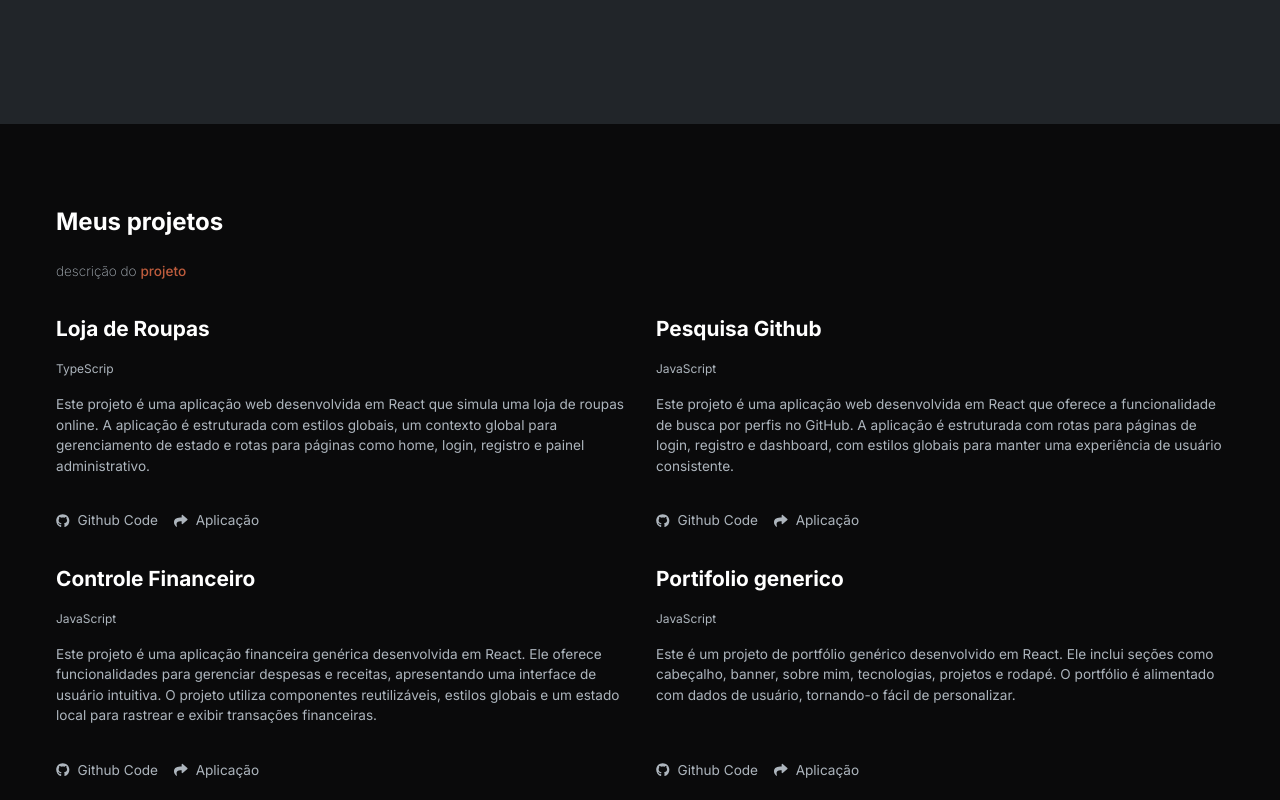
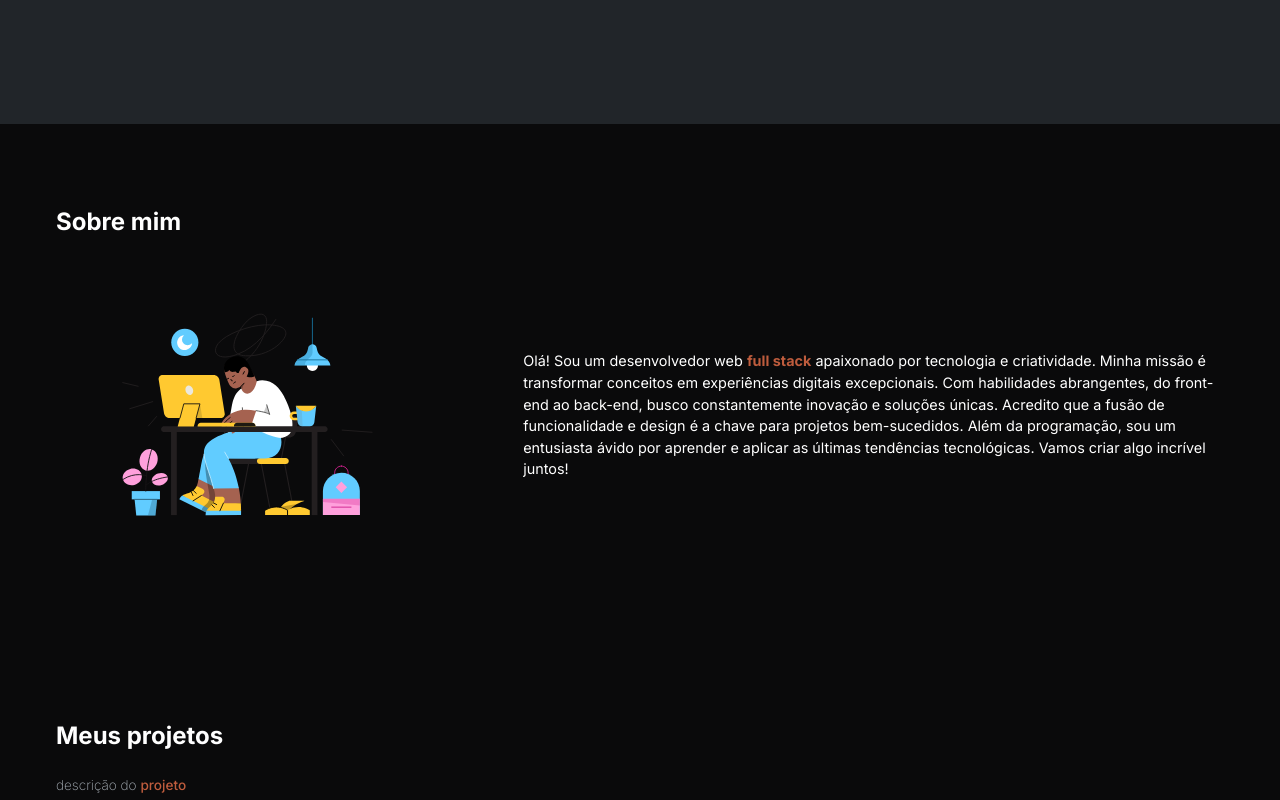
Before and after one commit to MarcosLauremiro/portifolio, a React (Vite) app in the folder app/: page / in a window 1280 px wide. Shown: the part 620-1420 px from the top of the page. Built offline with nearby package versions, Linux system fonts and the light colour scheme.

Commit message:
feat: criação do about

```diff
--- a/app/src/App.tsx
+++ b/app/src/App.tsx
@@ -1,3 +1,4 @@
+import { About } from "./components/About";
 import { Contacts } from "./components/Contacts";
 import { Footer } from "./components/Footer";
 import { Header } from "./components/Header";
@@ -8,12 +9,13 @@ import { GlobalStyle } from "./globalstyles/GlobalStyle";
 function App() {
   return (
     <>
-      <GlobalStyle/>
-      <Header/>
-      <Home/>
-      <Project/>
-      <Contacts/>
-      <Footer/>
+      <GlobalStyle />
+      <Header />
+      <Home />
+      <About />
+      <Project />
+      <Contacts />
+      <Footer />
     </>
   );
 }
--- /dev/null
+++ b/app/src/components/About/index.tsx
@@ -0,0 +1,29 @@
+import { StyleAbout } from "./style";
+import dev from "../../assets/DEV.svg"
+
+export const About = () => {
+  return (
+    <StyleAbout id="ABOUT">
+      <div className="about-container">
+        <h1>Sobre mim</h1>
+        <div className="content">
+            <div className="side-left">
+              <img src={dev} alt="" />
+            </div>
+            <div className="side-right">
+              <p>
+                Olá! Sou um desenvolvedor web <span>full stack</span> apaixonado por tecnologia e
+                criatividade. Minha missão é transformar conceitos em experiências
+                digitais excepcionais. Com habilidades abrangentes, do front-end ao
+                back-end, busco constantemente inovação e soluções únicas. Acredito
+                que a fusão de funcionalidade e design é a chave para projetos
+                bem-sucedidos. Além da programação, sou um entusiasta ávido por
+                aprender e aplicar as últimas tendências tecnológicas. Vamos criar
+                algo incrível juntos!
+              </p>
+            </div>
+        </div>
+      </div>
+    </StyleAbout>
+  );
+};
--- /dev/null
+++ b/app/src/components/About/style.ts
@@ -0,0 +1,49 @@
+import styled from "styled-components";
+
+export const StyleAbout = styled.main`
+  background-color: ${({ theme }) => theme.color.bc};
+  color: ${({ theme }) => theme.color.white};
+  font-family: ${({ theme }) => theme.typography.font};
+
+  display: flex;
+  justify-content: center;
+  width: 100%;
+
+  .about-container {
+    max-width: ${({ theme }) => theme.break.large};
+    width: 100%;
+
+    display: flex;
+    flex-direction: column;
+
+    gap: 2rem;
+
+    margin: 5rem 0 5rem 0;
+    padding: 0 1rem 0 1rem;
+    h1 {
+        font-size: 1.5rem;
+        font-weight: 700;
+      }
+    .content {
+      display: grid;
+      grid-template-columns: 1fr 1.5fr;
+      .side-left {
+        img {
+          width: 80%;
+        }
+      }
+      .side-right {
+        display: flex;
+        align-items: center;
+        justify-content: center;
+        p {
+          font-size: 0.9rem;
+          span {
+            color: ${({ theme }) => theme.color.primary};
+            font-weight: 700;
+          }
+        }
+      }
+    }
+  }
+`;
--- a/app/src/components/Header/index.tsx
+++ b/app/src/components/Header/index.tsx
@@ -11,6 +11,7 @@ export const Header = () => {
             <a href="#PROJECT">Projetos</a>
             <a href="#CONTACT">Contatos</a>
             <a href="#MIDIA">Midia</a>
+            <a href="#ABOUT">Sobre mim</a>
           </nav>
         </div>
       </div>
```
Also changed, not shown: app/src/assets/DEV.svg (added).
